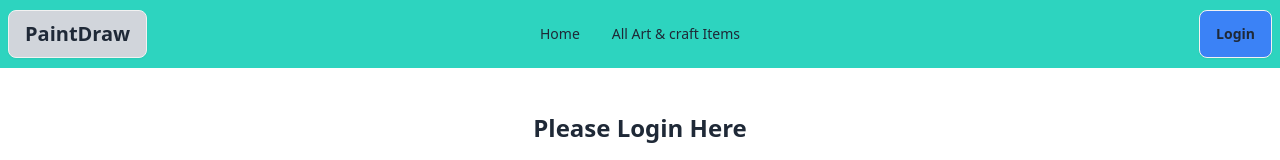
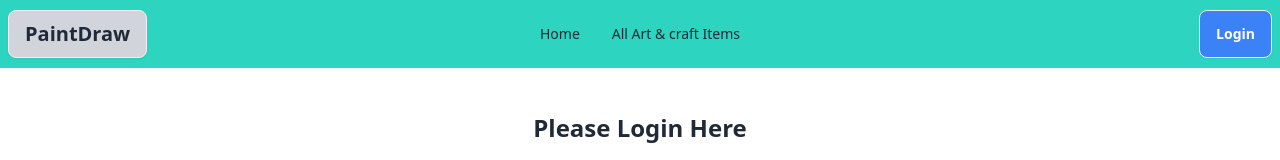
Before and after one commit to AtiqurRahmanAtik/Painting-and-Drawing-Client, a React (Vite) app: page /login in a window 1280 px wide. Shown: the top 160 px of the page. Built offline with nearby package versions, Linux system fonts and the light colour scheme; no server answers.

Commit message:
color change

```diff
--- a/src/Component/NavigationBar/NavigationBar.jsx
+++ b/src/Component/NavigationBar/NavigationBar.jsx
@@ -82,13 +82,13 @@ const NavigationBar = () => {
          <img className="w-11 rounded-full" src={user?.photoURL || {photo}} alt="" />
 </div>
 
-         <button onClick={handleSingOut} className="btn bg-blue-500">Sing Out</button>
+         <button onClick={handleSingOut} className="btn bg-blue-500 text-white">Sing Out</button>
 
 
       </div> :
 
       <Link to='/login'>
-      <button  className="btn bg-blue-500">Login</button>
+      <button  className="btn bg-blue-500 text-white">Login</button>
       </Link>
 
 
```
